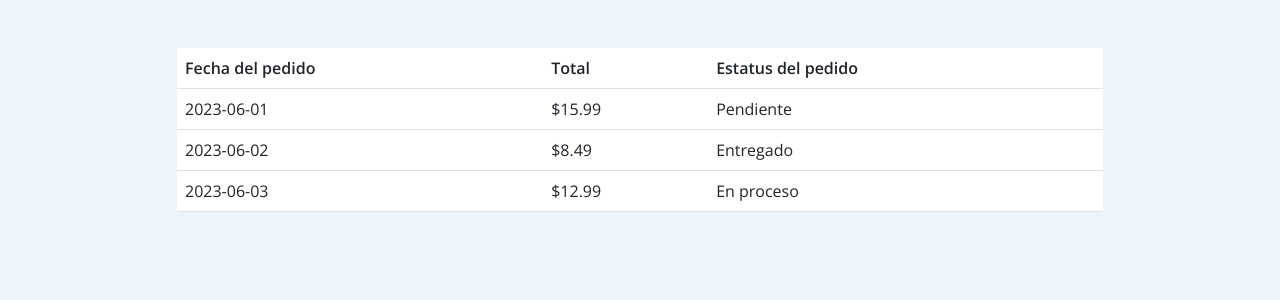
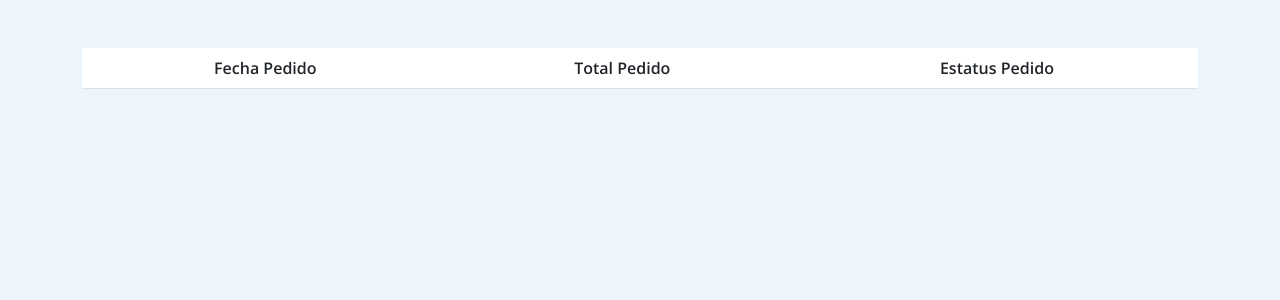
Before and after one commit to DiegoZNz/cafe, a Flask app: page /usrpedidos in a window 1280 px wide. Shown: the part 67-367 px from the top of the page. Run offline with Flask 3, Linux system fonts and the light colour scheme; lists and menus that the app fills with data are empty; some libraries are stand-ins or nearby versions.

Commit message:
PI terminado

```diff
--- a/PiFlask/templates/usr_pedidos.html
+++ b/PiFlask/templates/usr_pedidos.html
@@ -1,34 +1,27 @@
 {% extends 'usr_navbar.html' %}
 {% block content %}
+
 <div class="cotn_principal">
     <div class="cont_centrar">
         <div class="container">
             <div class="row justify-content-center mt-5">
-                    <div class="col-10">
-                        <table class="table table-hover">
+                <div class="col-12">
+                    <table class="table text-center table-hover">
                         <thead>
                             <tr>
-                                    <th scope="col">Fecha del pedido</th>
-                                    <th scope="col">Total</th>
-                                    <th scope="col">Estatus del pedido</th>
+                                <th scope="col">Fecha Pedido</th>
+                                <th scope="col">Total Pedido</th>
+                                <th scope="col">Estatus Pedido</th>
                             </tr>
                         </thead>
                         <tbody>
+                            {% for pedido in listpedidos %}
                             <tr>
-                                    <td>2023-06-01</td>
-                                    <td>$15.99</td>
-                                    <td>Pendiente</td>
+                                <td>{{ pedido[1] }}</td>
+                                <td>{{ pedido[2] }}</td>
+                                <td>{{ pedido[3] }}</td>
                             </tr>
-                                <tr>
-                                    <td>2023-06-02</td>
-                                    <td>$8.49</td>
-                                    <td>Entregado</td>
-                                </tr>
-                                <tr>
-                                    <td>2023-06-03</td>
-                                    <td>$12.99</td>
-                                    <td>En proceso</td>
-                                </tr>
+                            {% endfor %}
                         </tbody>
                     </table>
                 </div>
@@ -36,4 +29,5 @@
         </div>
     </div>
 </div>
+
 {% endblock %}
```
Also changed, not shown: PiFlask/prueba.py (+9 -1 lines), PiFlask/templates/pedidos.html (+43 -4 lines). Lines whose indentation alone changed are shown as unchanged.
